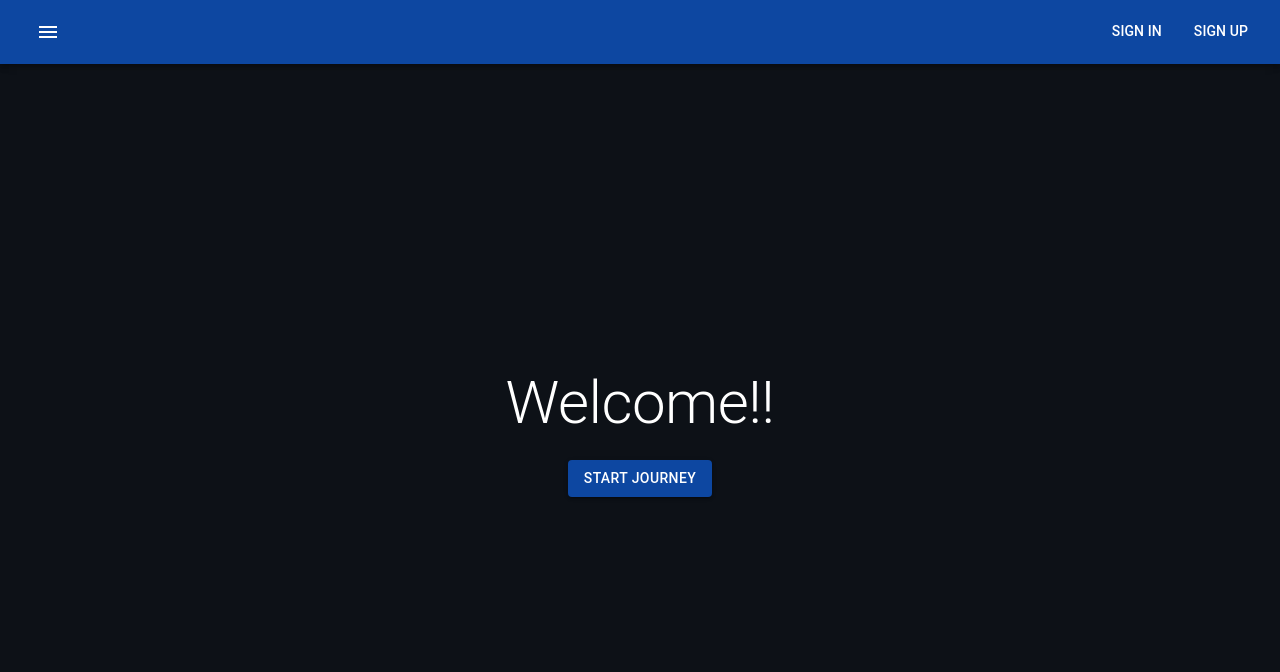
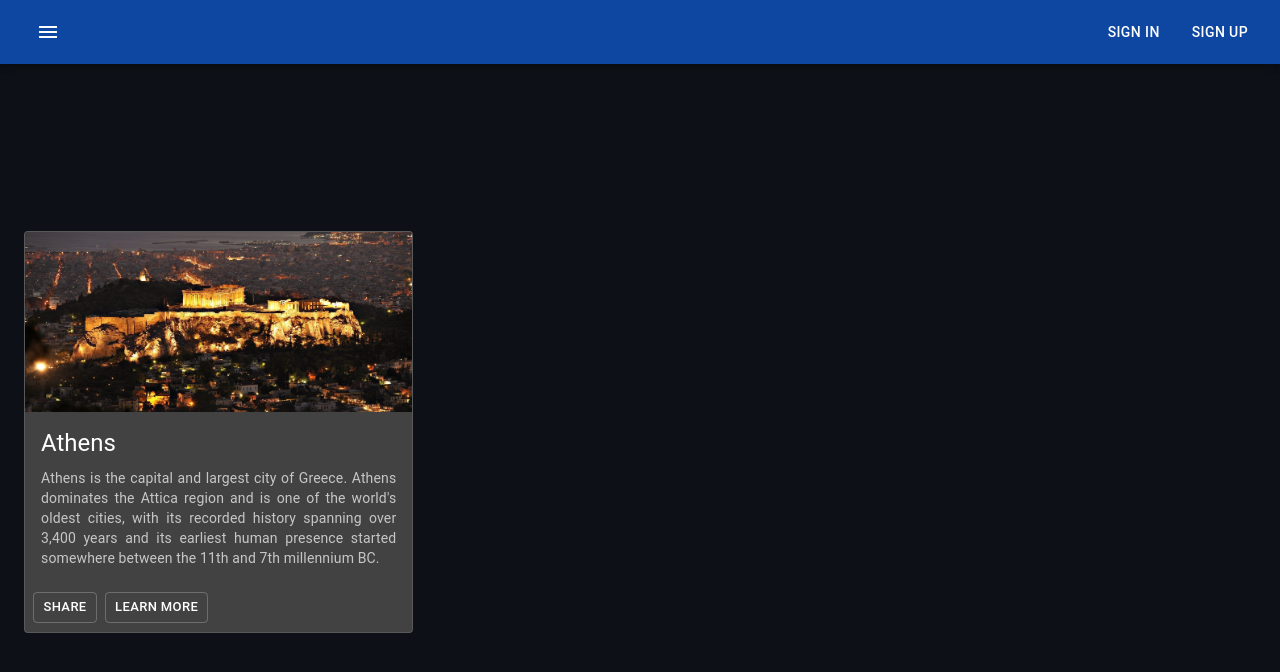
Before and after one commit to thanasislerai/my-app-website, a React (Create React App) app: page / in a window 1280 px wide. Both pictures are taken after a click on the button "START JOURNEY". Shown: the top 672 px of the page. Built offline with nearby package versions, Linux system fonts and the light colour scheme.

Commit message:
Add first homepage card

```diff
--- a/src/common/NavBar/index.tsx
+++ b/src/common/NavBar/index.tsx
@@ -1,42 +1,23 @@
-import {
-  AppBar,
-  Button,
-  Toolbar,
-  Grid,
-  IconButton,
-  createStyles,
-  WithStyles,
-  withStyles,
-  Typography,
-  Theme,
-} from "@material-ui/core";
+import { AppBar, Button, Toolbar, Grid, IconButton } from "@material-ui/core";
 import MenuIcon from "@material-ui/icons/Menu";
 
-const NavBar = ({ classes }: NavBarProps) => {
+const NavBar = () => {
   return (
     <AppBar position="static">
       <Toolbar>
         <Grid container alignItems="center" justify="space-between">
           <Grid item>
-            <IconButton className={classes.menuIcon}>
+            <IconButton>
               <MenuIcon />
             </IconButton>
           </Grid>
           <Grid item>
             <Grid container spacing={2}>
               <Grid item>
-                <Button>
-                  <Typography color="textSecondary" variant="subtitle2">
-                    Sign in
-                  </Typography>
-                </Button>
+                <Button>Sign In</Button>
               </Grid>
               <Grid item>
-                <Button>
-                  <Typography color="textSecondary" variant="subtitle2">
-                    Sign up
-                  </Typography>
-                </Button>
+                <Button>Sign up</Button>
               </Grid>
             </Grid>
           </Grid>
@@ -46,13 +27,4 @@ const NavBar = ({ classes }: NavBarProps) => {
   );
 };
 
-const styles = (theme: Theme) =>
-  createStyles({
-    menuIcon: {
-      color: theme.palette.text.secondary,
-    },
-  });
-
-type NavBarProps = WithStyles<typeof styles>;
-
-export default withStyles(styles)(NavBar);
+export default NavBar;
--- a/src/common/NotFound/index.tsx
+++ b/src/common/NotFound/index.tsx
@@ -14,7 +14,7 @@ const NotFound = () => {
       bgcolor={theme.palette.background.default}
     >
       <Box>
-        <Typography color="textSecondary" variant="h2" gutterBottom>
+        <Typography color="textPrimary" variant="h2" gutterBottom>
           Page Not Found
         </Typography>
         <Button variant="contained" color="primary" component={Link} to="/">
--- a/src/index.tsx
+++ b/src/index.tsx
@@ -1,13 +1,12 @@
-import React from "react";
 import ReactDOM from "react-dom";
 import "./index.css";
 import App from "./App";
 import reportWebVitals from "./reportWebVitals";
 
 ReactDOM.render(
-  <React.StrictMode>
+  <>
     <App />
-  </React.StrictMode>,
+  </>,
   document.getElementById("root")
 );
 
--- /dev/null
+++ b/src/routes/HomePage/Cards.tsx
@@ -0,0 +1,82 @@
+import {
+  Card,
+  CardActionArea,
+  Container,
+  CardMedia,
+  CardContent,
+  CardActions,
+  Button,
+  createStyles,
+  Typography,
+  withStyles,
+  WithStyles,
+  Grid,
+} from "@material-ui/core";
+
+import athensImage from "../../assets/images/athens.jpg";
+
+const HomePageCards = ({ classes }: HomePageCardsProps) => (
+  <Container className={classes.root}>
+    <Grid container spacing={4}>
+      <Grid item md={4} sm={6} xs={12}>
+        <Card className={classes.card} variant="outlined">
+          <CardActionArea>
+            <CardMedia
+              className={classes.media}
+              image={athensImage}
+              title="Contemplative Reptile"
+            />
+            <CardContent>
+              <Typography
+                align="justify"
+                gutterBottom
+                variant="h5"
+                component="h2"
+              >
+                Athens
+              </Typography>
+              <Typography
+                align="justify"
+                variant="body2"
+                color="textSecondary"
+                component="p"
+              >
+                Athens is the capital and largest city of Greece. Athens
+                dominates the Attica region and is one of the world&#39;s oldest
+                cities, with its recorded history spanning over 3,400 years and
+                its earliest human presence started somewhere between the 11th
+                and 7th millennium BC.
+              </Typography>
+            </CardContent>
+          </CardActionArea>
+          <CardActions>
+            <Button variant="outlined" size="small">
+              Share
+            </Button>
+            <Button variant="outlined" size="small">
+              Learn More
+            </Button>
+          </CardActions>
+        </Card>
+      </Grid>
+    </Grid>
+  </Container>
+);
+
+const styles = () =>
+  createStyles({
+    root: {
+      marginTop: 32,
+      marginBottom: 32,
+    },
+    card: {
+      minHeight: 400,
+    },
+    media: {
+      height: 180,
+    },
+  });
+
+type HomePageCardsProps = WithStyles<typeof styles>;
+
+export default withStyles(styles)(HomePageCards);
--- a/src/routes/HomePage/index.tsx
+++ b/src/routes/HomePage/index.tsx
@@ -1,7 +1,15 @@
-import { Box, Typography, Button, useTheme } from "@material-ui/core";
+import { useState } from "react";
+import { Box, Typography, Button, useTheme, Fade } from "@material-ui/core";
+
+import HomePageCards from "./Cards";
 
 const HomePage = () => {
   const theme = useTheme();
+  const [startButtonClicked, setStartButtonClicked] = useState(false);
+  const [startAnimationFinished, setStartAnimationFinished] = useState(false);
+
+  const handleStartButtonClick = () => setStartButtonClicked(true);
+  const handleStartAnimationFinish = () => setStartAnimationFinished(true);
 
   return (
     <Box
@@ -12,14 +20,31 @@ const HomePage = () => {
       textAlign="center"
       bgcolor={theme.palette.background.default}
     >
+      <Fade
+        disableStrictModeCompat
+        in={!startButtonClicked}
+        timeout={1000}
+        unmountOnExit
+        onExited={handleStartAnimationFinish}
+      >
         <Box>
-        <Typography color="textSecondary" variant="h2" gutterBottom>
+          <Typography color="textPrimary" variant="h2" gutterBottom>
             Welcome!!
           </Typography>
-        <Button variant="contained" color="primary">
+          <Button
+            onClick={handleStartButtonClick}
+            variant="contained"
+            color="primary"
+          >
             Start Journey
           </Button>
         </Box>
+      </Fade>
+      {startAnimationFinished && (
+        <Fade in={startAnimationFinished} timeout={1000}>
+          <HomePageCards />
+        </Fade>
+      )}
     </Box>
   );
 };
--- a/src/theme.ts
+++ b/src/theme.ts
@@ -4,16 +4,13 @@ import blue from "@material-ui/core/colors/blue";
 const theme = responsiveFontSizes(
   createMuiTheme({
     palette: {
+      type: "dark",
       primary: {
         main: blue[900],
       },
       background: {
         default: "#0d1117",
       },
-      text: {
-        primary: "#000000",
-        secondary: "#ffffff",
-      },
     },
   })
 );
```
Also changed, not shown: src/assets/images/athens.jpg (added). Lines whose indentation alone changed are shown as unchanged.
